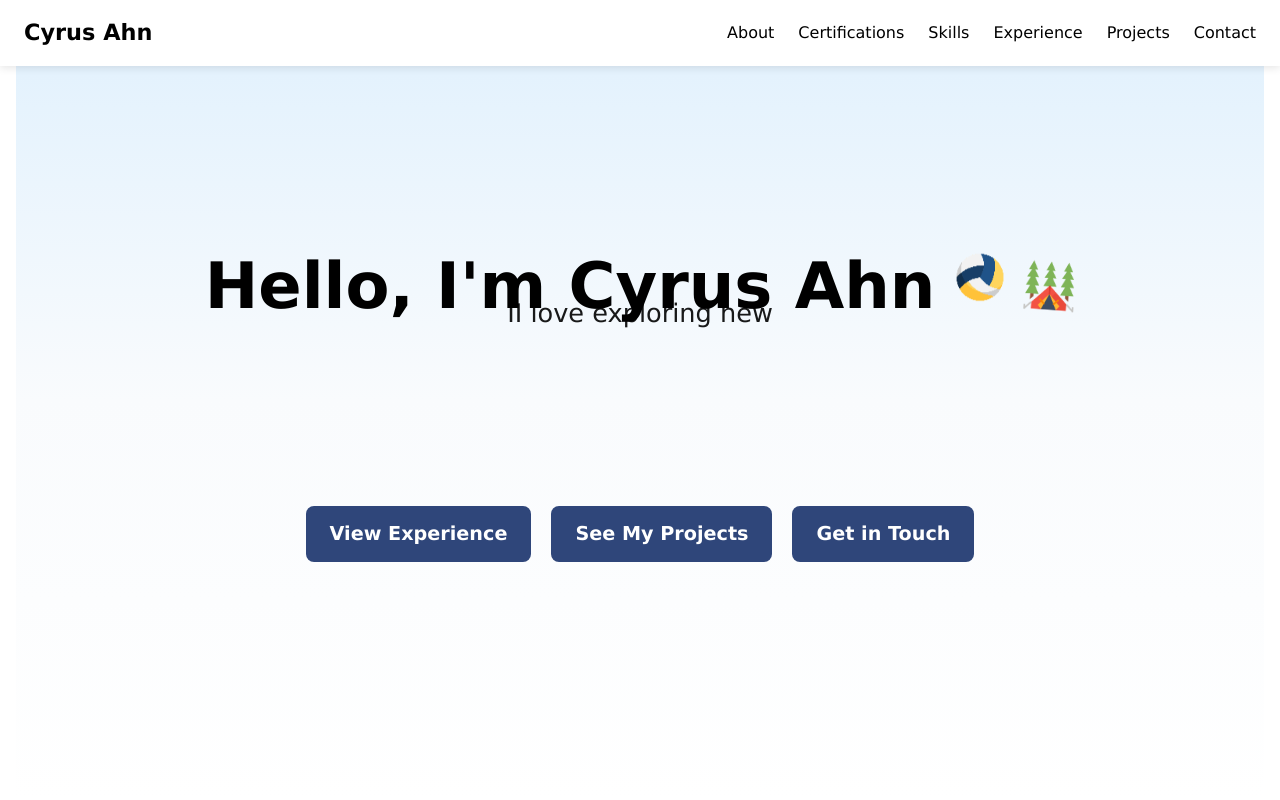
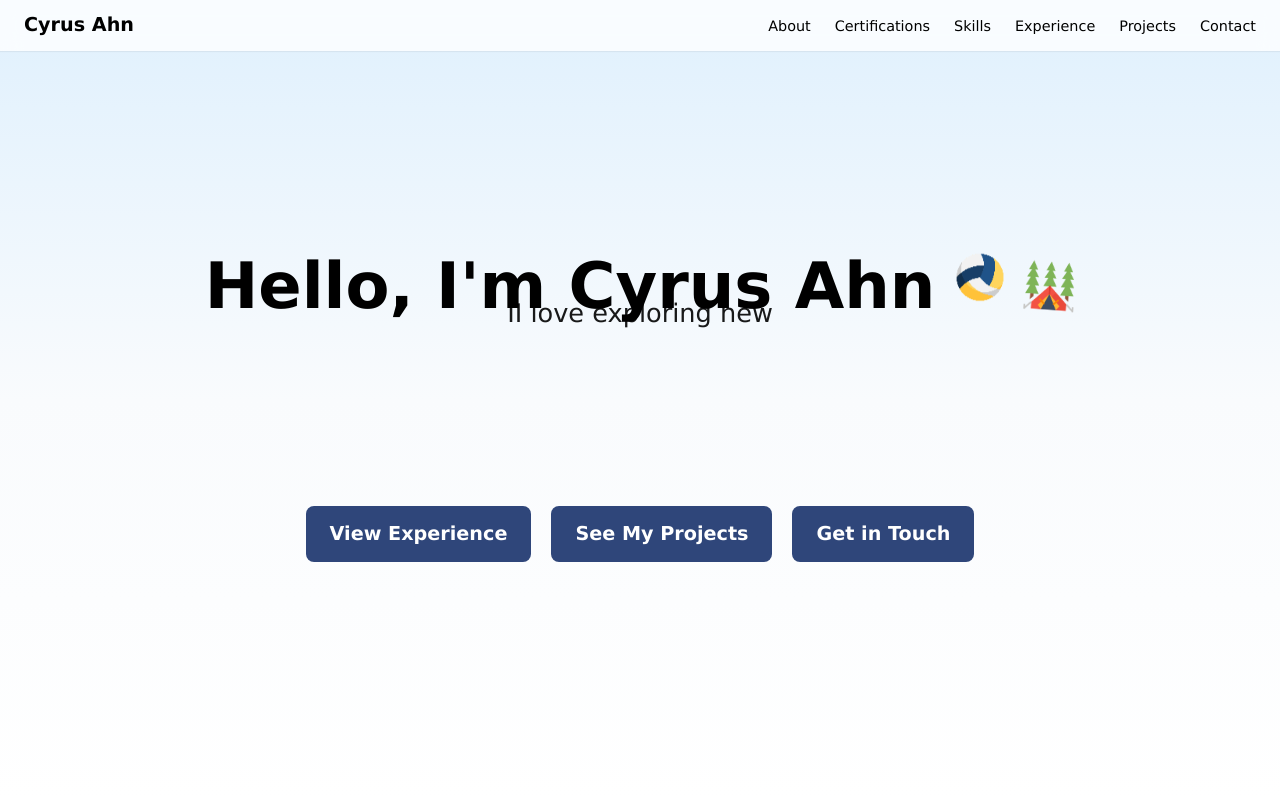
Before and after one commit to cyrusahn/cyrusahn.github.io, a React (Vite) app: page / in a window 1280 px wide. Shown: the top 800 px of the page. Built offline with nearby package versions, Linux system fonts and the light colour scheme.

Commit message:
update navbar and gradient

```diff
--- a/src/App.tsx
+++ b/src/App.tsx
@@ -10,7 +10,7 @@ import Navbar from "./components/Navbar";
 
 const App: React.FC = () => {
   return (
-    <div className="container mx-auto px-4">
+    <div style={{ width: '100%', margin: 0, padding: 0 }}>
       <Navbar />
       <AboutMe />
       <Certifications />
--- a/src/styles/AboutMe.module.scss
+++ b/src/styles/AboutMe.module.scss
@@ -6,9 +6,11 @@
   align-items: center;
   justify-content: center;
   height: 100vh;
+  width: 100vw;
+  margin: 0;
+  padding: 0;
   color: $primary-colour;
   text-align: center;
-  padding: 20px;
 
   background: linear-gradient(to bottom, #dff0fd 0%, #f9fbfd 50%, #ffffff 100%);
 
--- a/src/styles/Navbar.module.scss
+++ b/src/styles/Navbar.module.scss
@@ -6,13 +6,14 @@
   left: 0;
   right: 0;
   width: 100%;
-  background-color: $secondary-colour;
-  padding: 1rem 1.5rem;
+  background-color: rgba($secondary-colour, 0.8);
+  backdrop-filter: blur(10px);
+  padding: 0.7rem 1.5rem;
   display: flex;
   justify-content: space-between;
   align-items: center;
   z-index: 999;
-  box-shadow: 0 2px 8px rgba(0, 0, 0, 0.1);
+  box-shadow: 0 1px 1px rgba(0, 0, 0, 0.05);
 
   // Prevent scroll bar from triggering due to layout
   box-sizing: border-box;
@@ -20,7 +21,7 @@
 }
 
 .logo {
-  font-size: 1.4rem;
+  font-size: 1.2rem;
   font-weight: bold;
   color: $dark-text;
   white-space: nowrap;
@@ -38,10 +39,11 @@
       text-decoration: none;
       font-weight: 500;
       color: $dark-text;
+      font-size: 0.9rem;
       transition: color 0.3s ease;
 
       &:hover {
-        color: lighten($primary-colour, 20%);
+        color: $primary-colour
       }
     }
   }
--- a/src/styles/globals.scss
+++ b/src/styles/globals.scss
@@ -7,11 +7,12 @@ html {
 
 html,
 body {
-  width: 100vw;
-  height: 100vh;
+  width: 100%;
+  height: 100%;
   margin: 0;
   padding: 0;
   overflow-x: hidden;
+  box-sizing: border-box;
   font-family: "Poppins", "Segoe UI";
   background-color: $secondary-colour;
   background-repeat: no-repeat;
```
